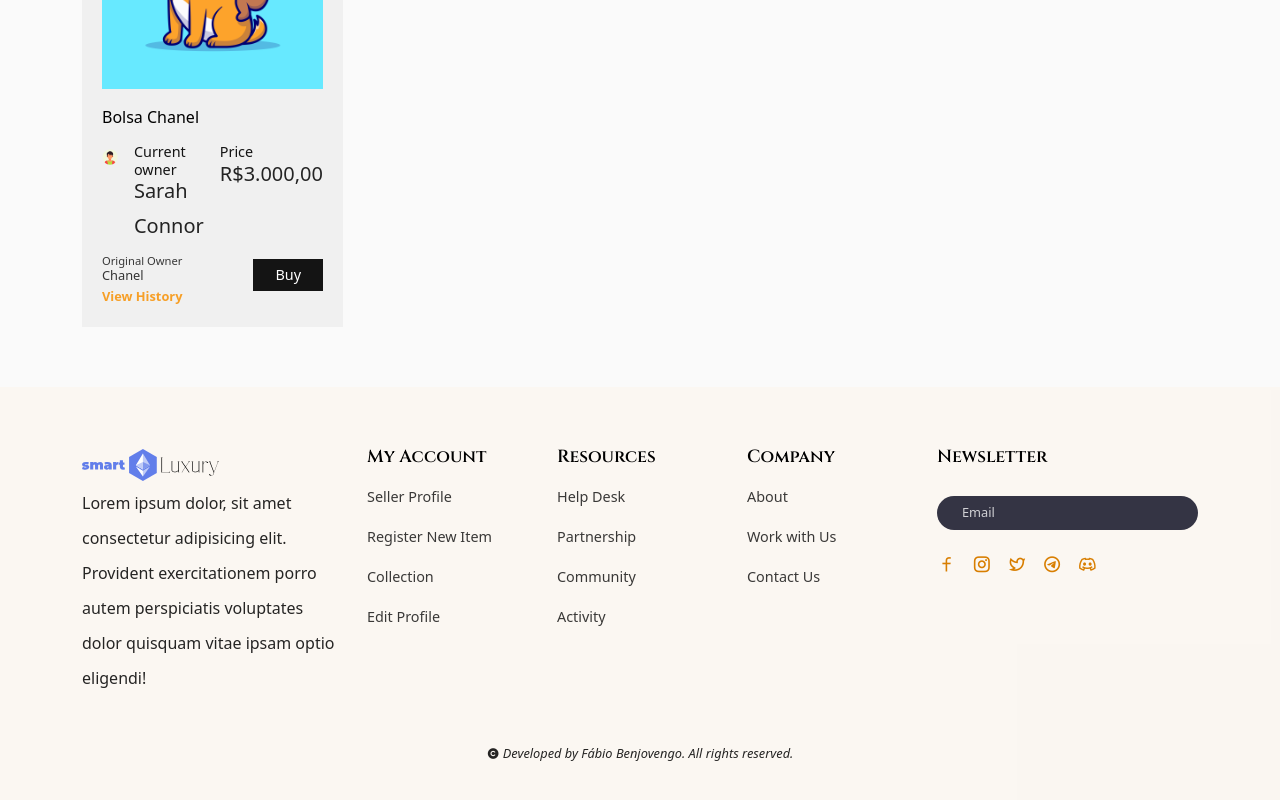
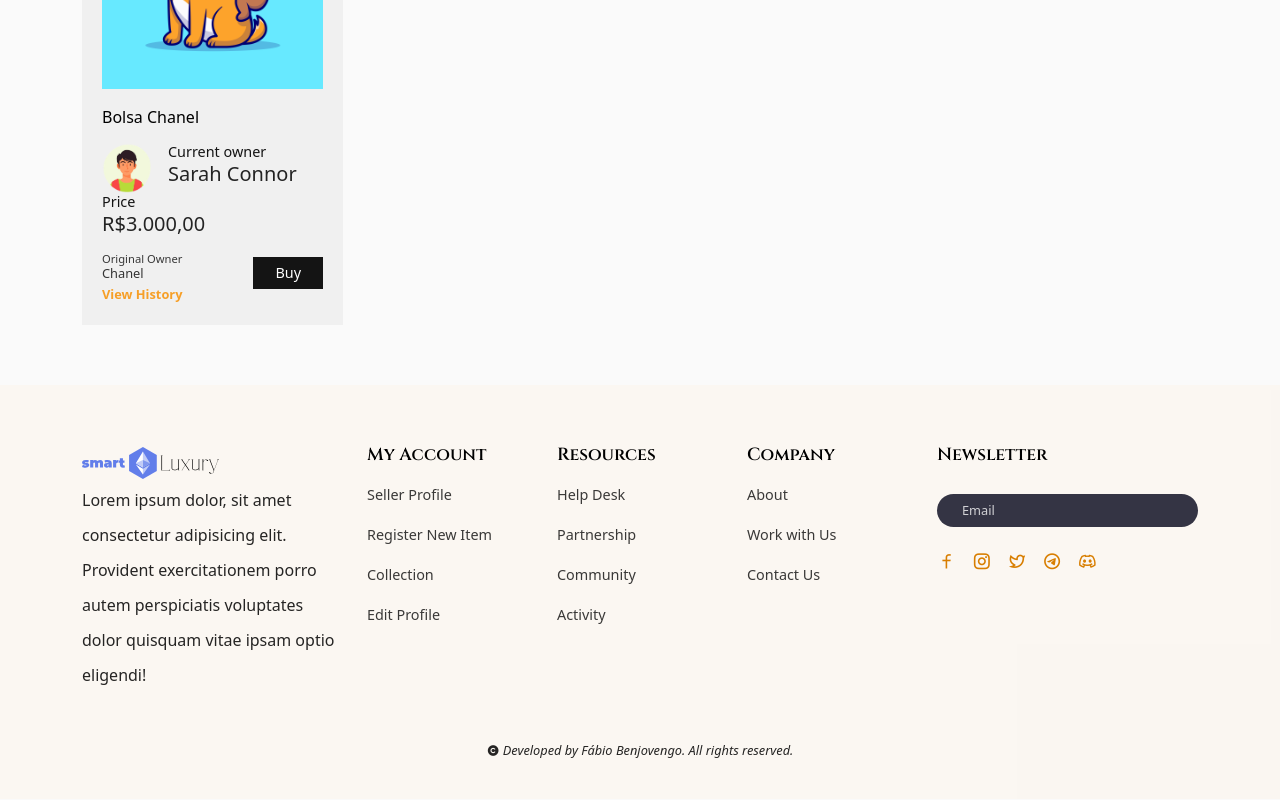
Before and after one commit to Benjovengo/SmartLuxury, a React (Create React App) app in the folder client/: page /home in a window 1280 px wide. Shown: the part 881-1681 px from the top of the page. Built offline with nearby package versions, Linux system fonts and the light colour scheme.

Commit message:
debug: test NFT card with hard coded data

```diff
--- a/client/src/components/ui/Live-auction/LiveAuction.jsx
+++ b/client/src/components/ui/Live-auction/LiveAuction.jsx
@@ -6,7 +6,7 @@ import './live-auction.css'
 
 import NftCard from '../Nft-card/NftCard'
 //import { NFT__DATA } from '../../../assets/data/data.js' // get data from IPFS
-import { NFT__DATA } from '../../../assets_test/data/data.js' // test data
+//import { NFT__DATA } from '../../../assets_test/data/data.js' // test data
 
 const LiveAuction = () => {
   return (
@@ -25,8 +25,8 @@ const LiveAuction = () => {
           </Col>
 
           <Col lg='3'>
-            <NftCard />
             {
+              <NftCard />
               /* NFT__DATA.slice(0,4).map((item)=>(
                 <NftCard key={item.id} itm={item} />
               )) */
```
Also changed, not shown: client/src/components/ui/Nft-card/NftCard.jsx (+11 -3 lines).
